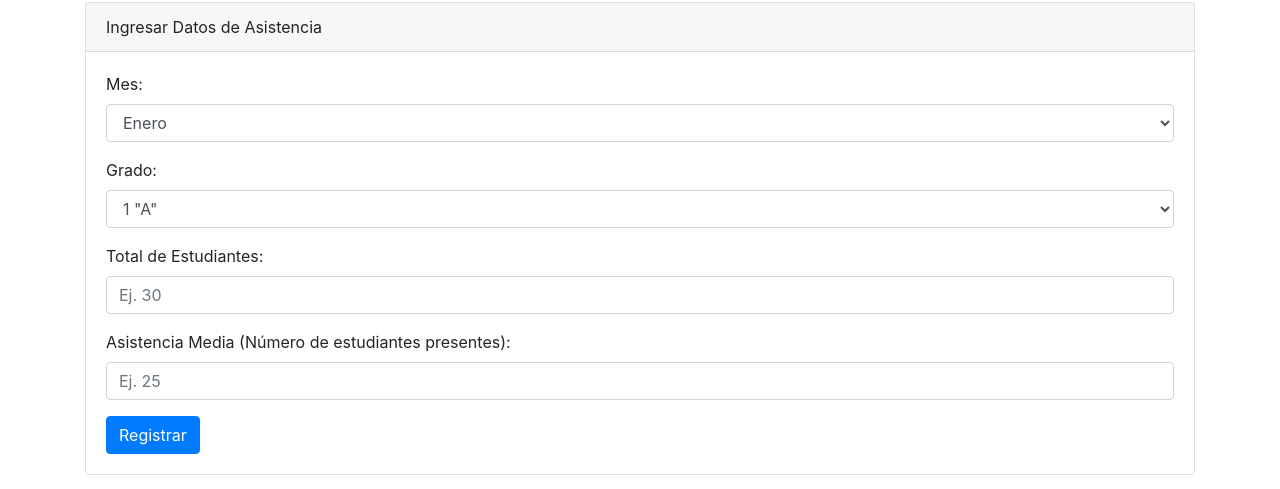
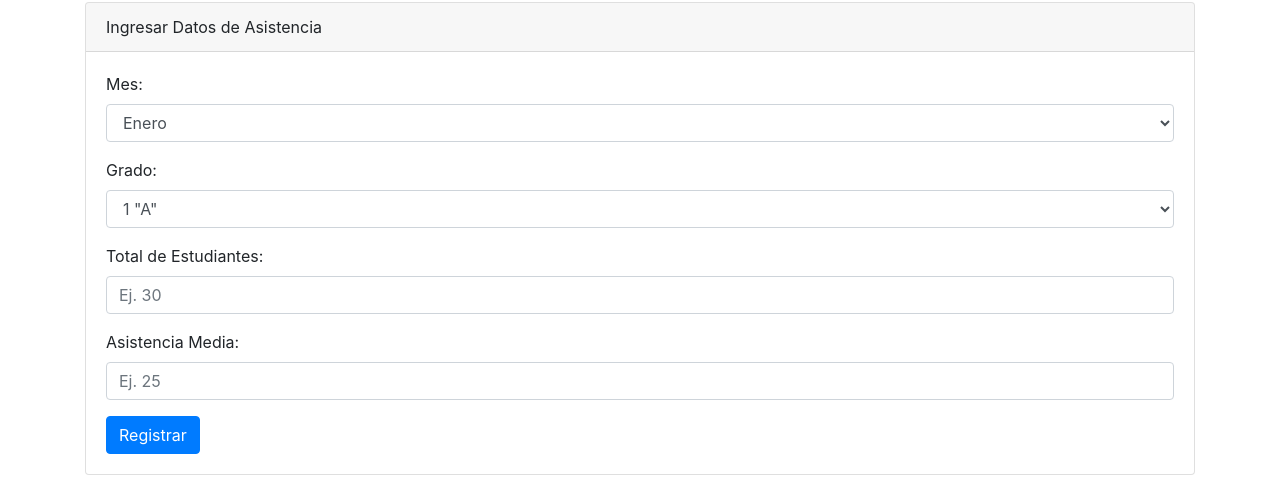
Before and after one commit to leandrorioiv/registro-asistencia-media, a plain HTML site: page index.html in a window 1280 px wide. Shown: the part 118-607 px from the top of the page. Drawn offline with nearby package versions, Linux system fonts and the light colour scheme.

Commit message:
Update index.html

```diff
--- a/index.html
+++ b/index.html
@@ -58,7 +58,7 @@
                         <input type="number" class="form-control" id="totalStudents" placeholder="Ej. 30" min="1">
                     </div>
                     <div class="form-group">
-                        <label for="attendance">Asistencia Media (Número de estudiantes presentes):</label>
+                        <label for="attendance">Asistencia Media:</label>
                         <input type="number" class="form-control" id="attendance" placeholder="Ej. 25" min="0">
                     </div>
                     <button type="submit" class="btn btn-primary">Registrar</button>
```
